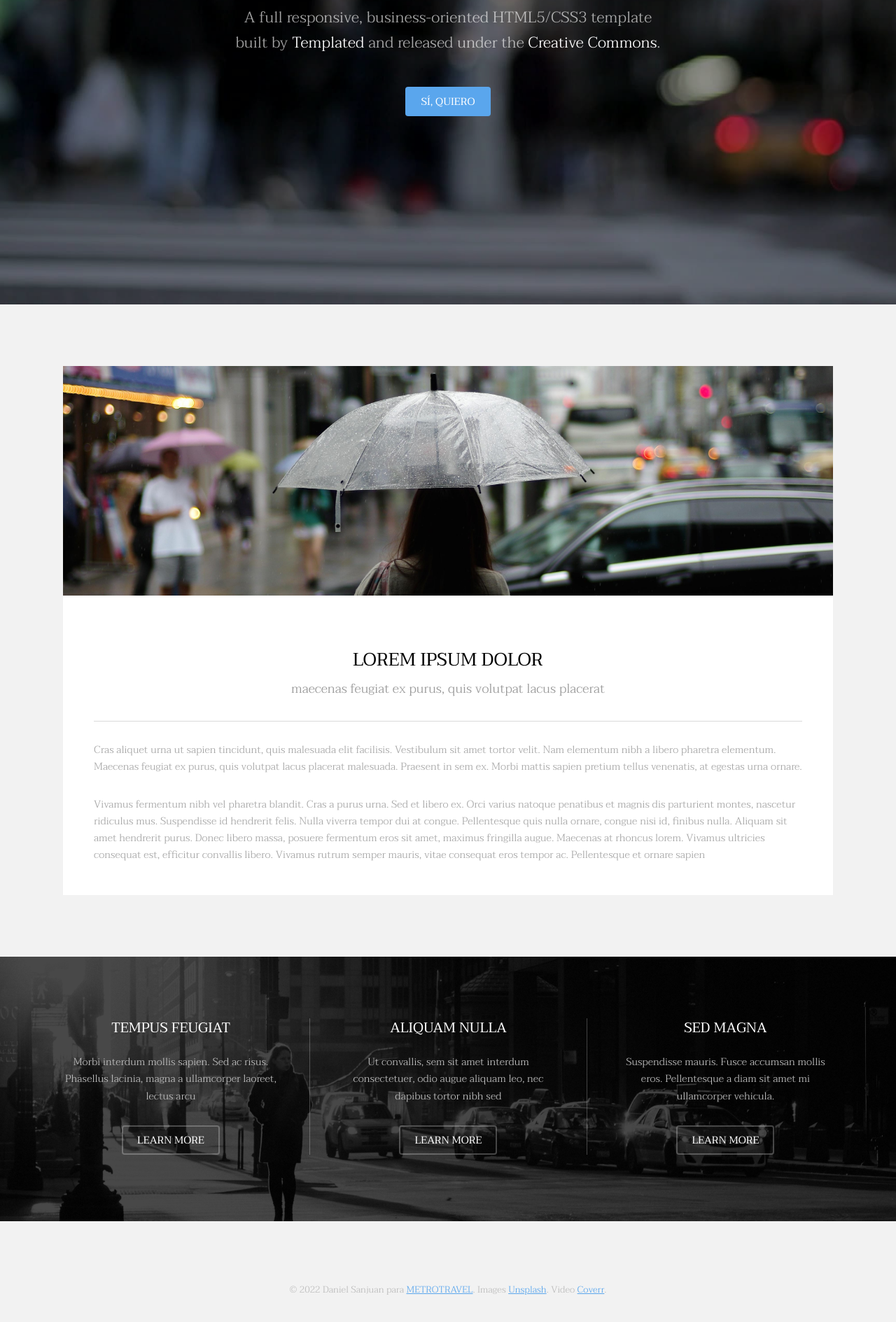
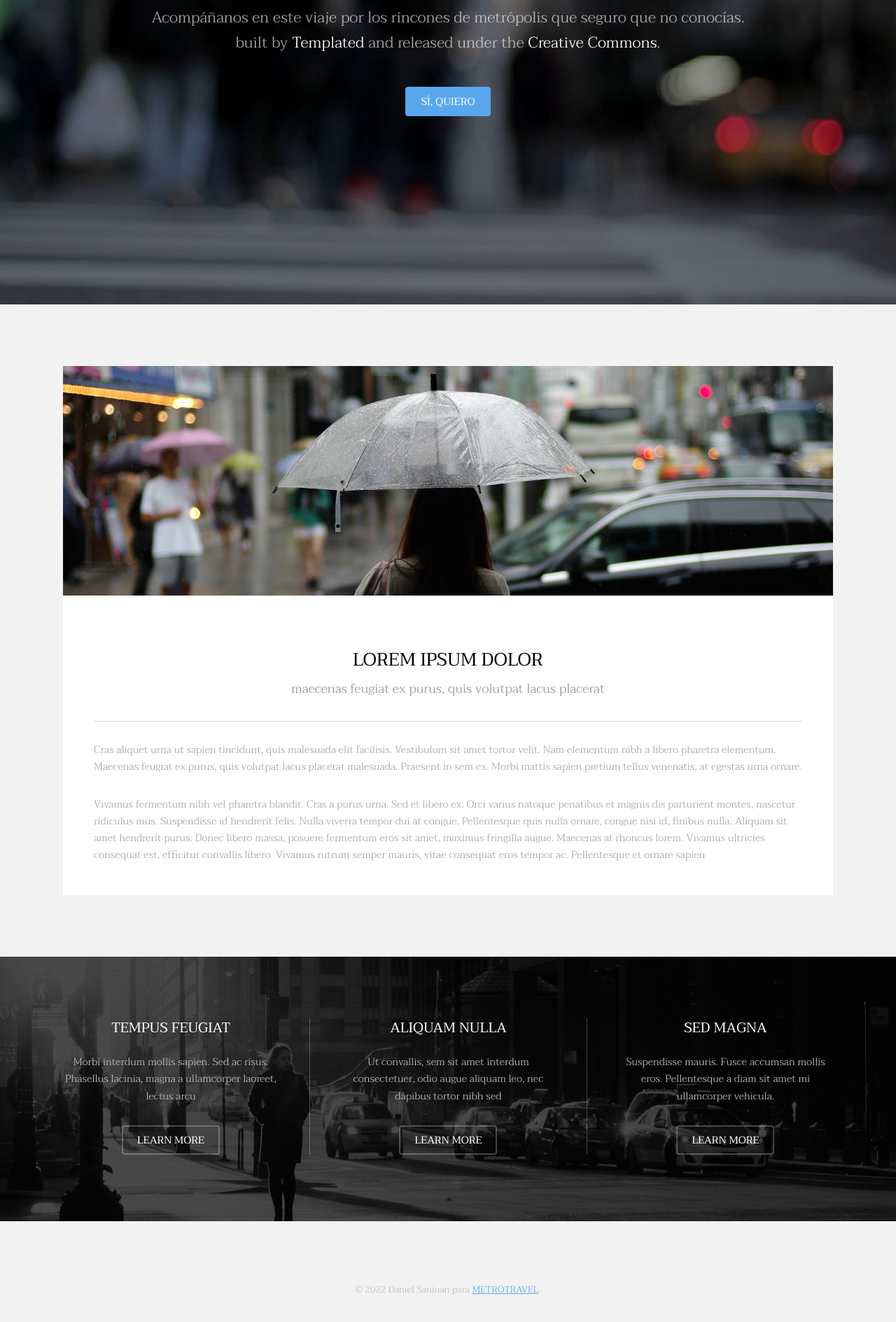
Before and after one commit to JuanDanielSanjuan/04_REP_METROPOLITA, a plain HTML site: page index.html in a window 1280 px wide. Shown: the part 365-2254 px from the top of the page at 70% size. Drawn offline with Linux system fonts and the light colour scheme.

Commit message:
frase bajo h1 por DAMIAN

```diff
--- a/index.html
+++ b/index.html
@@ -37,7 +37,7 @@
 			<section id="banner" data-video="images/banner">
 				<div class="inner">
 					<h1>Metropolita</h1>
-					<p>A full responsive, business-oriented HTML5/CSS3 template<br />
+					<p>Acompáñanos en este viaje por los rincones de metrópolis que seguro que no conocías.<br />
 					built by <a href="https://templated.co/">Templated</a> and released under the <a href="https://templated.co/license">Creative Commons</a>.</p>
 					<a href="#one" class="button special scrolly">SÍ, QUIERO</a>
 				</div>
@@ -194,7 +194,7 @@
 						</div>
 					</section>
 					<div class="copyright">
-						&copy; 2022 Daniel Sanjuan para <a href="https://templated.co/">METROTRAVEL</a>. Images <a href="https://unsplash.com/">Unsplash</a>. Video <a href="http://coverr.co/">Coverr</a>.
+						&copy; 2022 Daniel Sanjuan para <a href="https://templated.co/">METROTRAVEL</a>.
 					</div>
 				</div>
 			</footer>
```
